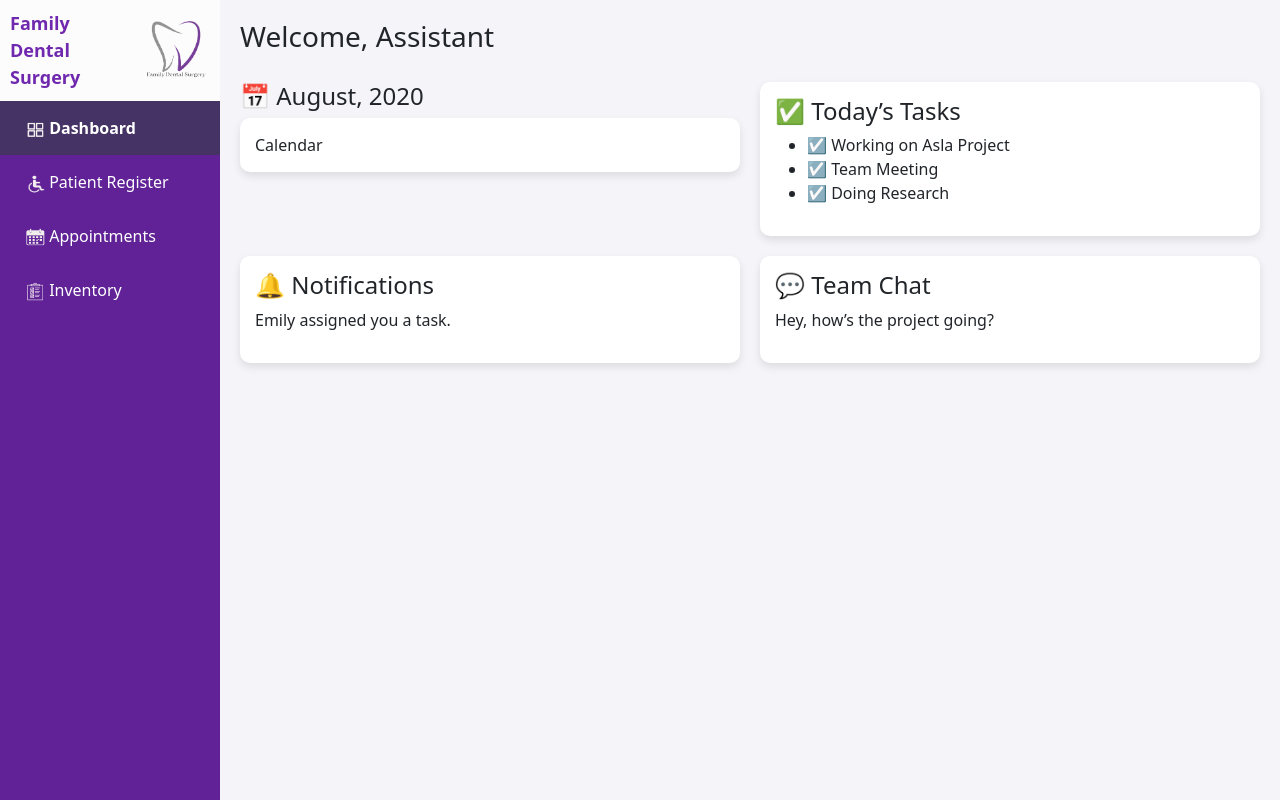
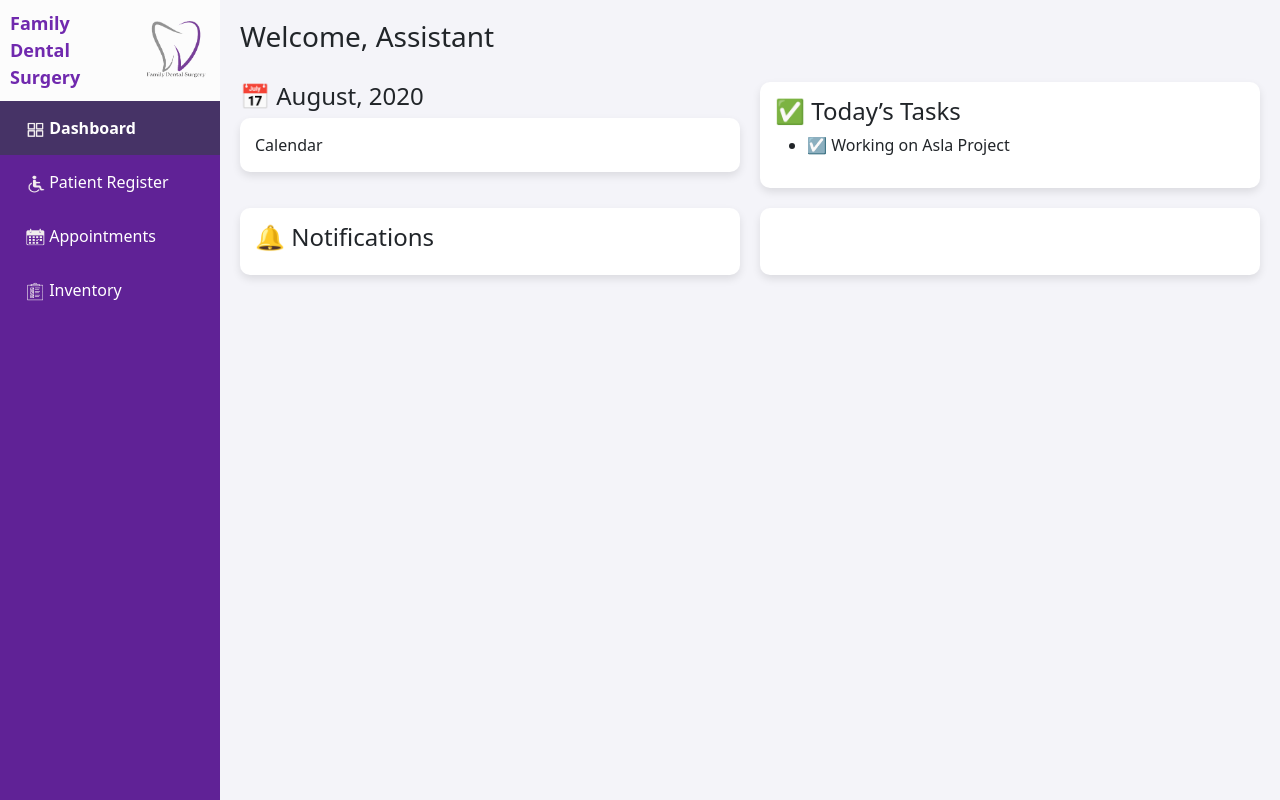
Before and after one commit to Kevi28JM/dental-management-system1, a Next.js app in the folder frontend/: page /dashboard in a window 1280 px wide. Built offline with nearby package versions, Linux system fonts and the light colour scheme.

Commit message:
update files

```diff
--- a/frontend/src/app/dashboard/page.js
+++ b/frontend/src/app/dashboard/page.js
@@ -40,19 +40,19 @@ const AssistantDashboard = () => {
             <h4>✅ Today’s Tasks</h4>
             <ul>
               <li>☑️ Working on Asla Project</li>
-              <li>☑️ Team Meeting</li>
-              <li>☑️ Doing Research</li>
+
+
             </ul>
           </div>
 
           <div className="notifications">
             <h4>🔔 Notifications</h4>
-            <p>Emily assigned you a task.</p>
+
           </div>
 
           <div className="team-chat">
-            <h4>💬 Team Chat</h4>
-            <p>Hey, how’s the project going?</p>
+
+
           </div>
         </section>
       </main>
--- a/frontend/src/app/signup/page.js
+++ b/frontend/src/app/signup/page.js
@@ -84,6 +84,9 @@ const signup = () => {
   // Handle signup process
   const handleSignup = async (e) => {
     e.preventDefault();
+
+  // ✅ Log the phone number before validation
+  console.log("Phone input:", formData.phone);
 
     if(!validateForm()){
       console.log("Validation failed, signup request not sent.");
```
Also changed, not shown: 1 other file (tests, documents, lock files or other folders).
